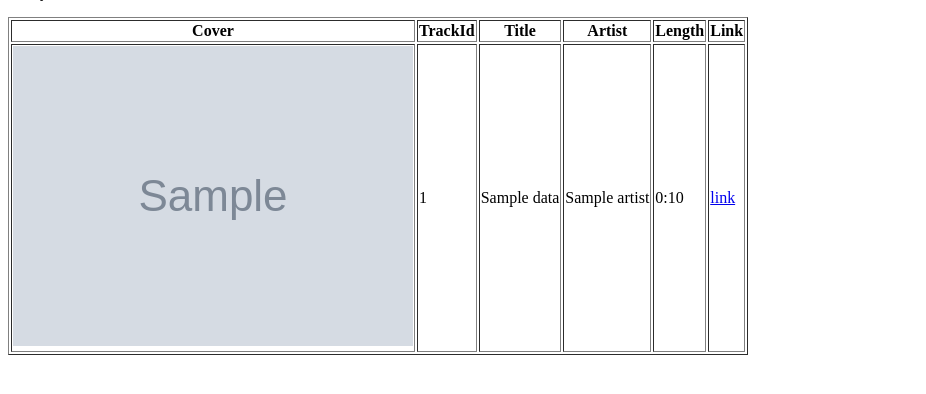
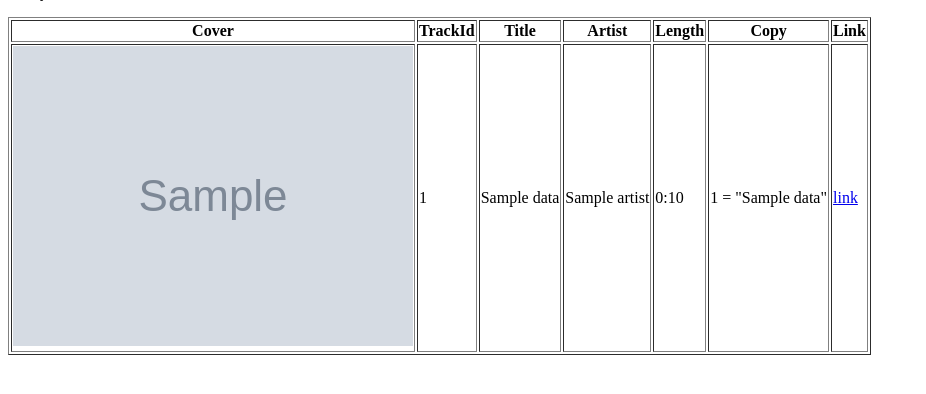
Before and after one commit to Egon2k/deezerApiFinder, a Flask app: template templates/results.html in a window 1280 px wide. Shown: the part 123-517 px from the top of the page, without its empty margins (0-926 px from the left). Run offline with Flask 3, Linux system fonts and the light colour scheme; the template is opened without the code that fills it: most values are stand-ins (such as "Sample title", 1, 10 or a date in 2020); grey boxes marked "Sample" are stand-in pictures.

Commit message:
initial commit

```diff
--- a/templates/results.html
+++ b/templates/results.html
@@ -19,6 +19,7 @@
                 <th>Title</th>
                 <th>Artist</th>
                 <th>Length</th>
+                <th>Copy</th>
                 <th>Link</th>
             </tr>
         </thead>
@@ -30,6 +31,7 @@
                 <td>{{d.title}}</td>
                 <td>{{d.artist['name']}}</td>
                 <td>{{d.duration//60}}:{% if d.duration%60 < 10 %}0{{d.duration%60}}{% else %}{{d.duration%60}}{%endif%}</td>
+                <td>{{d.id}} = "{{d.title}}"</td>
                 <td><a href="{{d.link}}">link</a></td>
             </tr>
             {% endfor %}
```
